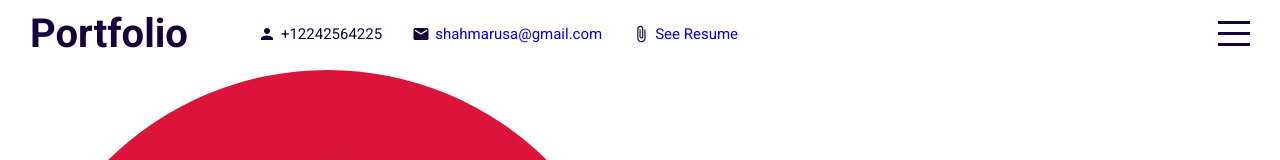
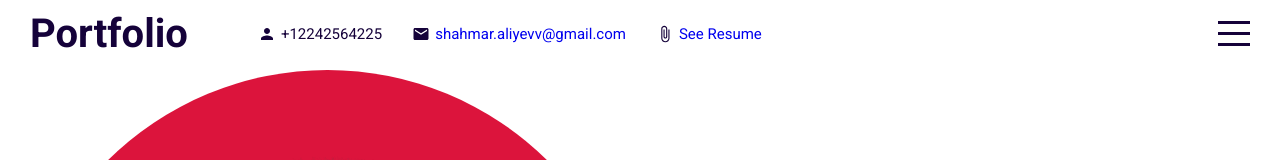
Before and after one commit to ShahmarAliyev/portfolio2, a React (Create React App) app: page / in a window 1280 px wide. Shown: the top 160 px of the page. Built offline with nearby package versions, Linux system fonts and the light colour scheme.

Commit message:
update resume and gmail

```diff
--- a/src/components/menu/Menu.jsx
+++ b/src/components/menu/Menu.jsx
@@ -8,10 +8,12 @@ export default function Menu({ menuOpen, setMenuOpen }) {
           <a href="#intro">Home</a>
         </li>
         <li onClick={() => setMenuOpen(false)}>
-          <a href="#portfolio">Portfolio</a>
+          <a href="https://drive.google.com/file/d/1tiQlBq0p_IVtcLhuHF1iqbK-_3_SbTzK/view?usp=sharing">
+            Resume
+          </a>
         </li>
         <li onClick={() => setMenuOpen(false)}>
-          <a href="#works">Certificates</a>
+          <a href="#portfolio">Portfolio</a>
         </li>
         <li onClick={() => setMenuOpen(false)}>
           <a href="#testimonials">Skills</a>
@@ -19,6 +21,9 @@ export default function Menu({ menuOpen, setMenuOpen }) {
         <li onClick={() => setMenuOpen(false)}>
           <a href="#contact">Contact</a>
         </li>
+        <li onClick={() => setMenuOpen(false)}>
+          <a href="#works">Certificates</a>
+        </li>
       </ul>
     </div>
   );
--- a/src/components/navbar/Navbar.jsx
+++ b/src/components/navbar/Navbar.jsx
@@ -17,15 +17,15 @@ export default function Navbar({ menuOpen, setMenuOpen }) {
           <div className="itemContainer">
             <MailIcon className="icon" />
             <span>
-              <a href="https://mail.google.com/mail/u/0/?source=mailto&to=saliyev2019@gmail.com&fs=1&tf=cm">
-                shahmarusa@gmail.com
+              <a href="https://mail.google.com/mail/u/0/?source=mailto&to=shahmar.aliyevv@gmail.com&fs=1&tf=cm">
+                shahmar.aliyevv@gmail.com
               </a>
             </span>
           </div>
           <div className="itemContainer">
             <AttachFileIcon className="icon" />
             <span>
-              <a href="https://drive.google.com/file/d/1BaaBvWnbwZUR0YlcC32umc25KgLeIXuF/view?usp=sharing">
+              <a href="https://drive.google.com/file/d/1tiQlBq0p_IVtcLhuHF1iqbK-_3_SbTzK/view?usp=sharing">
                 See Resume
               </a>
             </span>
```
